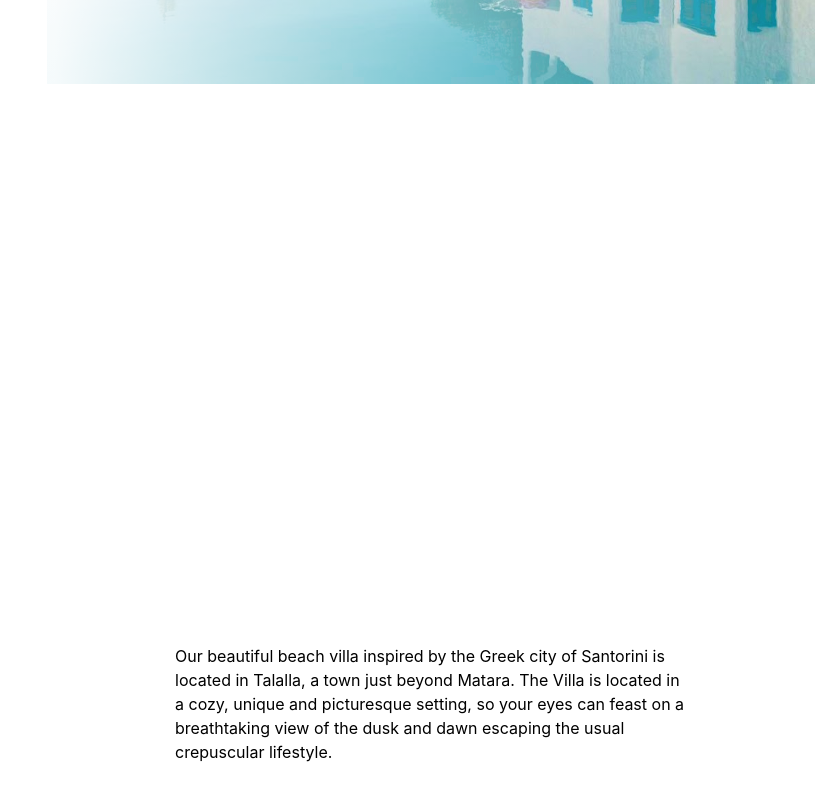
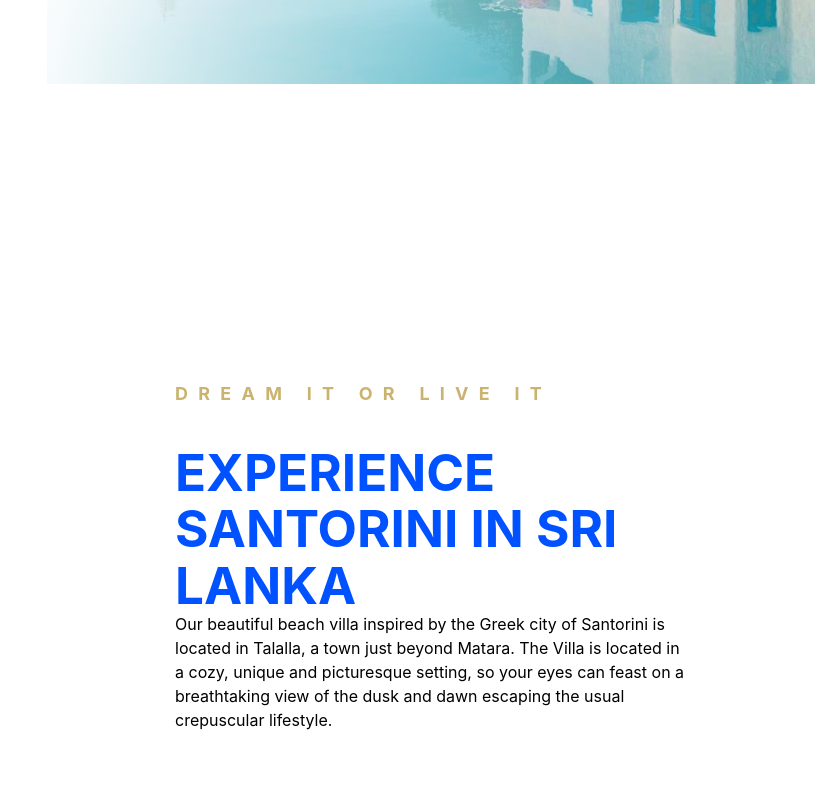
Before and after one commit to DonShanilka/Talalla-Blue-Beach-Villa, a React (Vite) app: page / in a window 1280 px wide. Shown: the part 636-1436 px from the top of the page, without its empty margins (465-1280 px from the left). Built offline with nearby package versions, Linux system fonts and the light colour scheme; a web font is replaced by a local one.

Commit message:
update about page css

```diff
--- a/src/pages/about/About.css
+++ b/src/pages/about/About.css
@@ -10,8 +10,29 @@
 .about-page-main-para {
     position: absolute;
     color: black;
-    top: 60%;
+    top: 56%;
     left: 50%;
     width: 40%;
     text-align: left;
 }
+
+.about-page-main-div>h1 {
+    position: absolute;
+    color: rgb(0, 81, 255);
+    top: 35%;
+    left: 50%;
+    width: 40%;
+    text-align: left;
+}
+
+.about-page-main-div>h5 {
+    position: absolute;
+    color: rgb(202, 178, 111);
+    top: 27%;
+    left: 50%;
+    width: 40%;
+    text-align: left;
+    letter-spacing: 0.8vw;
+    font-weight: bolder;
+    font-size: large;
+}
--- a/src/pages/about/About.jsx
+++ b/src/pages/about/About.jsx
@@ -7,6 +7,8 @@ const aboutPage = () => {
         <>
             <Navbar />
             <div className='about-page-main-div'>
+                <h1>EXPERIENCE SANTORINI IN SRI LANKA</h1>
+                <h5>DREAM IT OR LIVE IT</h5>
                 <p className='about-page-main-para'>Our beautiful beach villa inspired by the Greek city of Santorini is located in Talalla,
                     a town just beyond Matara. The Villa is located in a cozy, unique and picturesque setting,
                     so your eyes can feast on a breathtaking view of the dusk and dawn escaping the usual crepuscular lifestyle.
```
